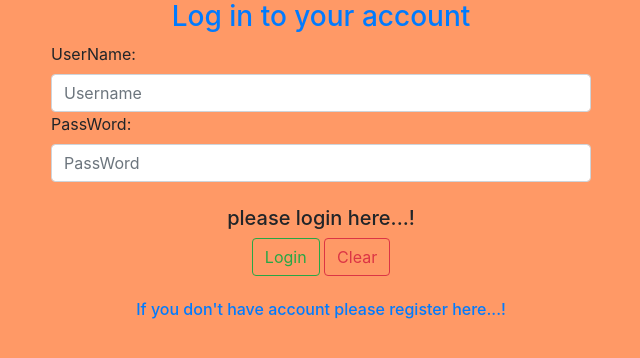
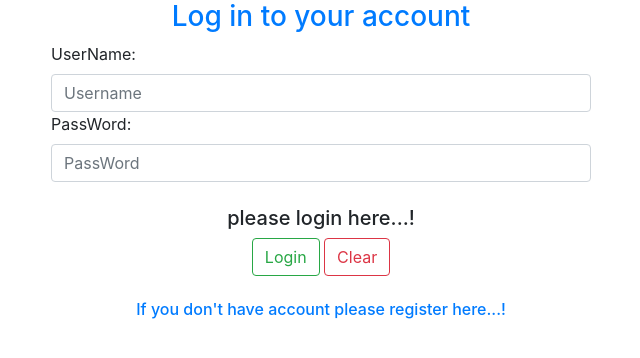
Before and after one commit to kerlasuresh/socialmedia, a Django app: page /loginview in a window 1280 px wide. Shown: the top 358 px of the page, without its empty margins (319-959 px from the left). Run offline with Django 4.2, Linux system fonts and the light colour scheme.

Commit message:
some changes in loginhtml

```diff
--- a/src/templates/loginform.html
+++ b/src/templates/loginform.html
@@ -6,9 +6,9 @@
     {% include 'cdnlines.html' %}
   </head>
   <style media="screen">
-    body{
+    {% comment %} body{
       background-color:#ff9966;
-    }
+    } {% endcomment %}
   </style>
   <body>
       <h3 class="text-center text-primary">Log in to your account</h3>
```
